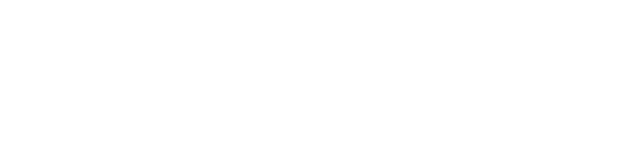
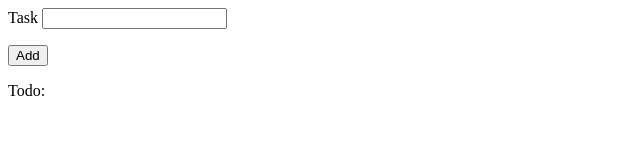
Before and after one commit to babiarzdamian/ts-todo-app, a website: page index.html in a window 1280 px wide. Shown: the whole page, without its empty margins (0-640 px from the left). Drawn offline with Linux system fonts and the light colour scheme.

Commit message:
feat: add form element

```diff
--- a/index.html
+++ b/index.html
@@ -7,6 +7,16 @@
         <title>TypeScript</title>
     </head>
     <body>
+        <div class="wrapper">
+            <form autocomplete="off">
+                <label for="name">Task</label>
+                <input type="text" id="name" />
+                <ul class="categories"></ul>
+                <button>Add</button>
+                <p>Todo:</p>
+                <ul class="tasks"></ul>
+            </form>
+        </div>
         <script type="module" src="dist/app.js"></script>
     </body>
 </html>
```
